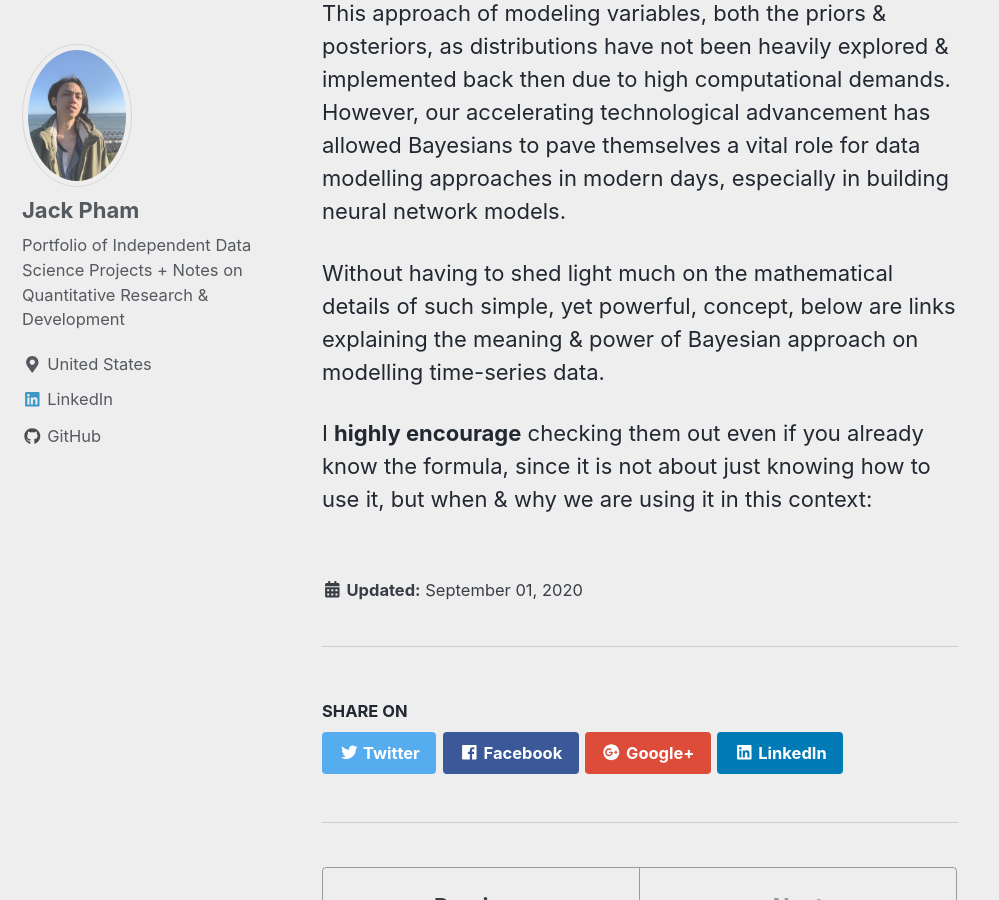
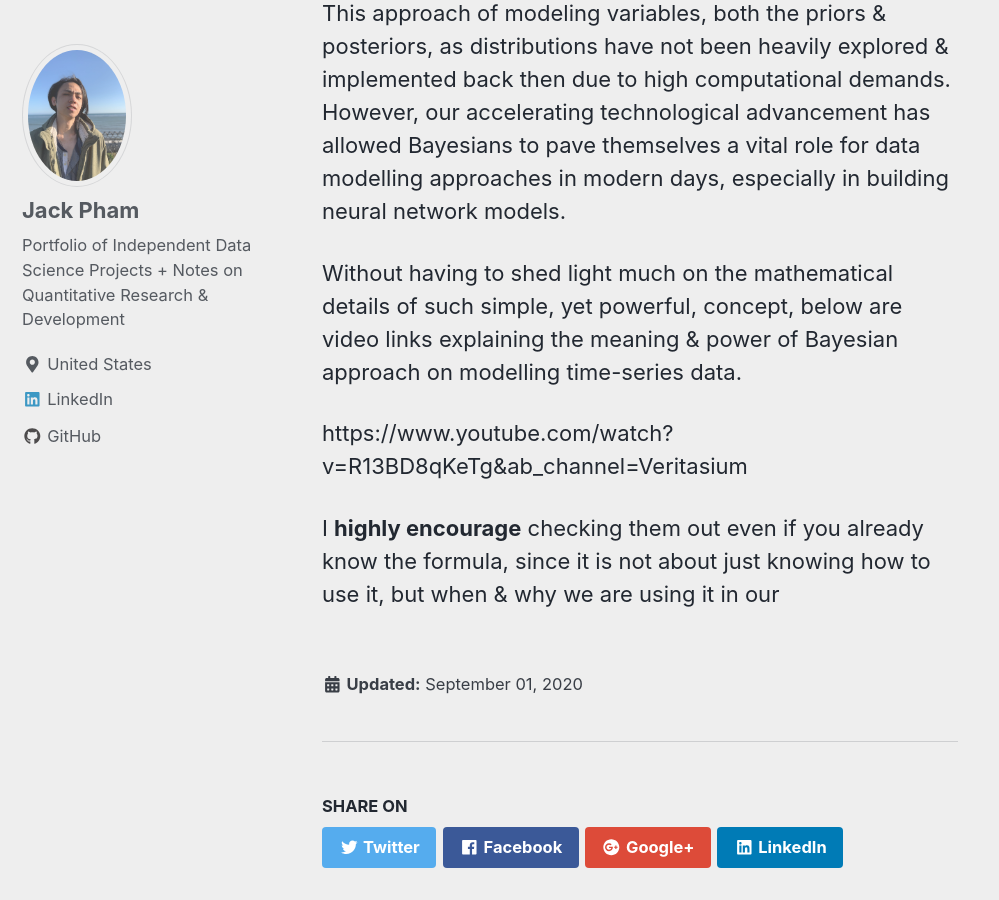
Before and after one commit to jp-quant/jp-quant.github.io, a Jekyll site: the page built from _posts/2020-09-01-fbprophet_bayesian_glm.md, in a window 1280 px wide and 900 px high, scrolled down 3762 px. Shown: the whole window, without its empty margins (0-999 px from the left). Built offline with Jekyll 4.4.1, drawn with Linux system fonts in a browser that asks for light colours; nearby versions of some CDN libraries.

Commit message:
_posts/2020-09-01-fbprophet_bayesian_glm.md updated from https://stackedit.io/

```diff
--- a/_posts/2020-09-01-fbprophet_bayesian_glm.md
+++ b/_posts/2020-09-01-fbprophet_bayesian_glm.md
@@ -66,16 +66,17 @@ $$ P(A \mid B) = \frac{P(A) P(B \mid A)}{P(B)}$$
 
 This approach of modeling variables, both the priors & posteriors, as distributions have not been heavily explored & implemented back then due to high computational demands. However, our accelerating technological advancement has allowed Bayesians to pave themselves a vital role for data modelling approaches in modern days, especially in building neural network models.
 
-Without having to shed light much on the mathematical details of such simple, yet powerful, concept, below are links explaining the meaning & power of Bayesian approach on modelling time-series data.
+Without having to shed light much on the mathematical details of such simple, yet powerful, concept, below are video links explaining the meaning & power of Bayesian approach on modelling time-series data.
+
+https://www.youtube.com/watch?v=R13BD8qKeTg&ab_channel=Veritasium
 
 
-
-I **highly encourage** checking them out even if you already know the formula, since it is not about just knowing how to use it, but when & why we are using it in this context:
+I **highly encourage** checking them out even if you already know the formula, since it is not about just knowing how to use it, but when & why we are using it in our
 
 
 
 
 
 <!--stackedit_data:
-eyJoaXN0b3J5IjpbLTExMzU3MjA1NDBdfQ==
+eyJoaXN0b3J5IjpbLTQ1NzMyMjQ4OSwtMTEzNTcyMDU0MF19
 -->
```
